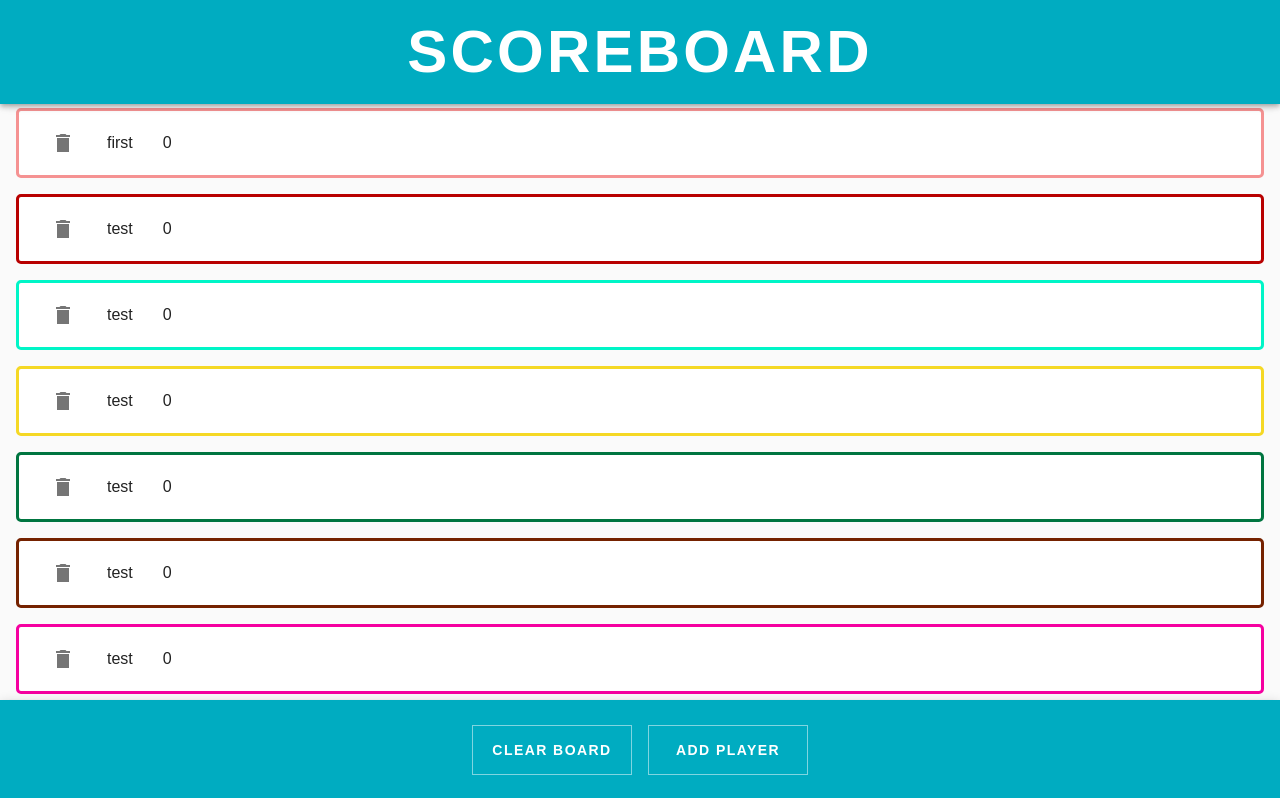
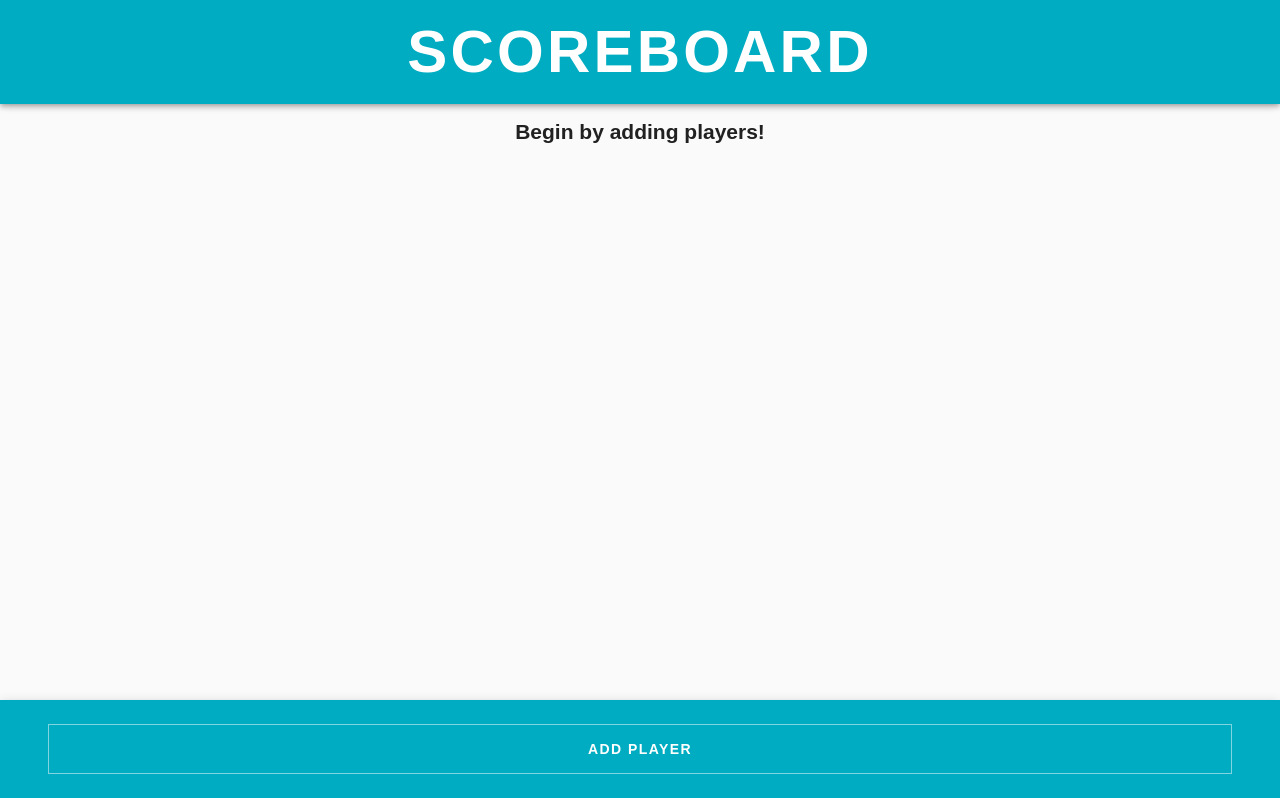
Before and after one commit to rvsape/scoreboard, a React (Create React App) app: page / in a window 1280 px wide. Shown: the top 798 px of the page. Built offline with nearby package versions, Linux system fonts and the light colour scheme.

Commit message:
fix color setting

```diff
--- a/src/App.js
+++ b/src/App.js
@@ -21,45 +21,31 @@ const useStyles = makeStyles((theme) => ({
     }
 }));
 
-const setColor = () => {
-  console.log('function: setColor');
-  const colorIndex = Math.floor(Math.random() * COLOR_BANK.length);
-  const color = COLOR_BANK[colorIndex];
-  COLOR_BANK.splice(colorIndex, 1);
-  console.log('colors left: ', COLOR_BANK.length);
-  console.log('content:', COLOR_BANK);
-  return color;
-};
-
-const testPool = [
-  {id: 1, name: 'first', score: 0, color: setColor()},
-  {id: 2, name: 'test', score: 0, color: setColor()},
-  {id: 3, name: 'test', score: 0, color: setColor()},
-  {id: 4, name: 'test', score: 0, color: setColor()},
-  {id: 5, name: 'test', score: 0, color: setColor()},
-  {id: 6, name: 'test', score: 0, color: setColor()},
-  {id: 7, name: 'test', score: 0, color: setColor()},
-  {id: 8, name: 'test', score: 0, color: setColor()},
-  {id: 756, name: 'test', score: 0, color: setColor()},
-  {id: 43, name: 'test', score: 0, color: setColor()},
-  {id: 42, name: 'last', score: 0, color: setColor()}
-]
-
 function App() {
   const classes = useStyles();
-  const [players, setPlayers] = useState(testPool);
+  const [players, setPlayers] = useState([]);
   const [addAction, setAddAction] = useState(false);
   const [name, setName] = useState('');
   const [score, setScore] = useState(0);
   const [newScore, setNewScore] = useState('');
   const [activeId, setActiveId] = useState(0);
   const [timeoutId, setTimeoutId] = useState(undefined);
+  const [colorBank, setColorBank] = useState([...COLOR_BANK]);
   const TIMEOUT = 750;
 
   const cleanInputs = () => {
     setName('');
     setScore(0);
   }
+
+  const setPlayerColor = () => {
+    let color_bank = [...colorBank];
+    const colorIndex = Math.floor(Math.random() * color_bank.length);
+    const color = color_bank[colorIndex];
+    color_bank.splice(colorIndex, 1);
+    setColorBank(color_bank);
+    return color;
+  };
 
   const addPlayer = () => {
     if (players.length < MAX_PLAYERS) {
@@ -78,7 +64,7 @@ function App() {
       id: players.length +1,
       name: name,
       score: score,
-      color: setColor(),
+      color: setPlayerColor(),
     };
     setPlayers([...players, newPlayer])
     cleanInputs();
@@ -121,6 +107,7 @@ function App() {
   }
 
   const clearBoard = () => {
+    setColorBank([...COLOR_BANK]);
     setPlayers([]);
   }
 
--- a/src/constants.js
+++ b/src/constants.js
@@ -1,5 +1,5 @@
 export const MAX_PLAYERS = 12;
-export let COLOR_BANK = [
+export const COLOR_BANK = [
     '#060075',
     '#007540',
     '#752200',
```
